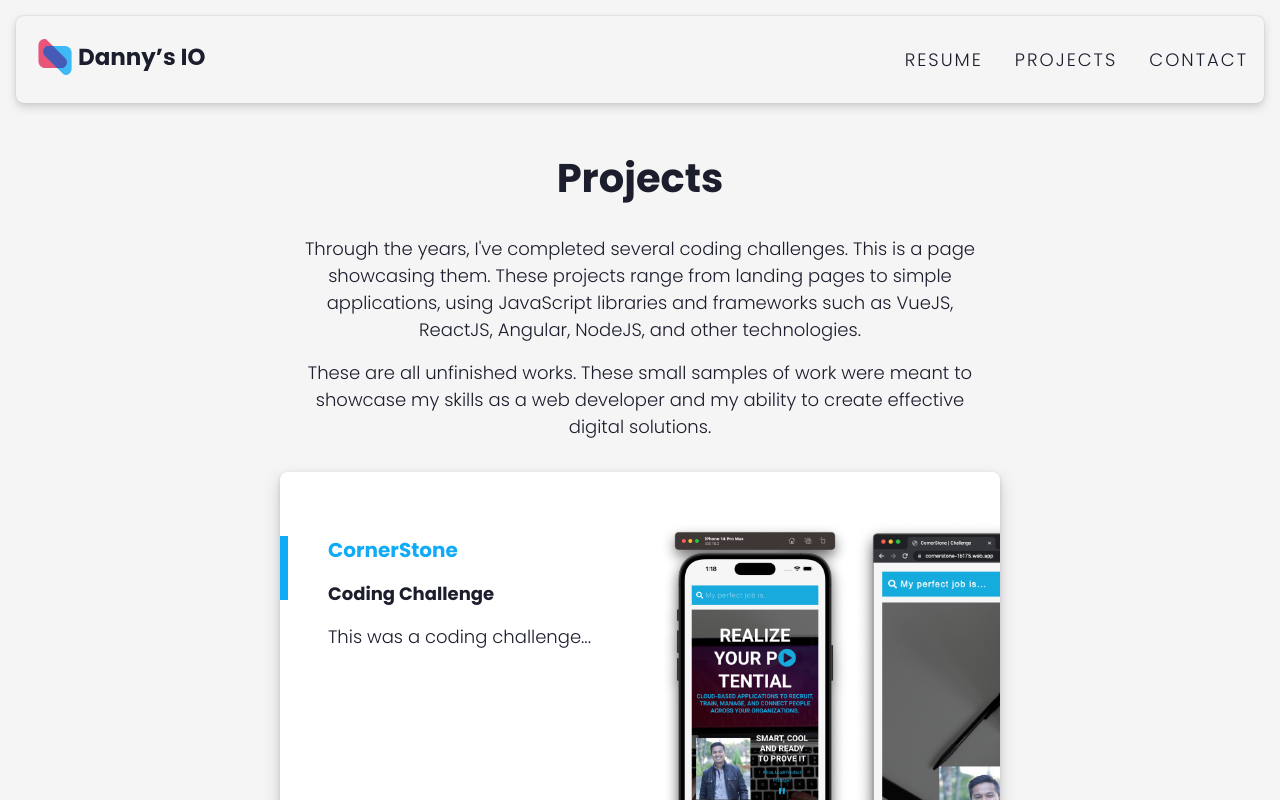
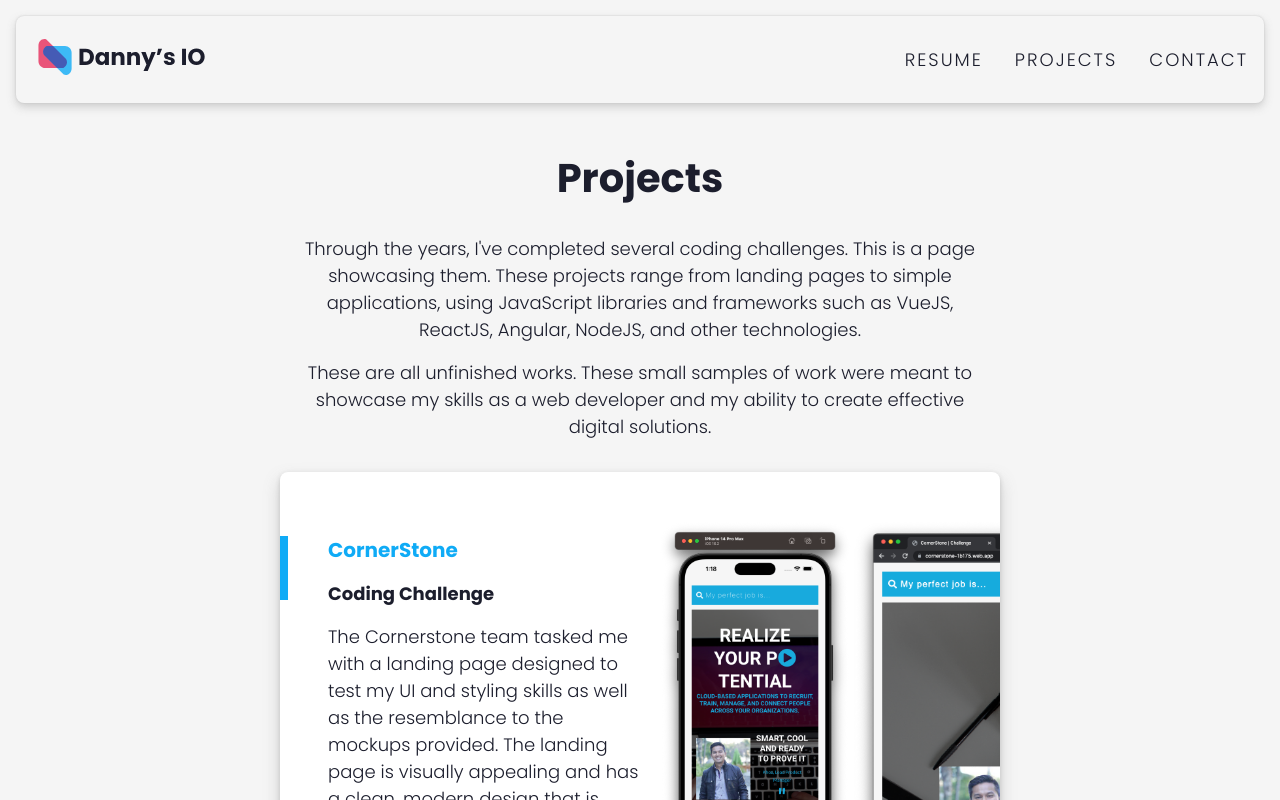
Before and after one commit to dannyk08/portfolio, a Next.js app: page /projects in a window 1280 px wide. Built offline with nearby package versions, Linux system fonts and the light colour scheme.

Commit message:
Overall   * added product descriptions

```diff
--- a/src/data/projects.ts
+++ b/src/data/projects.ts
@@ -32,7 +32,7 @@ export default [
     heading: 'CornerStone',
     subHeading: 'Coding Challenge',
     url: 'https://cornerstone-1b175.web.app/',
-    description: 'This was a coding challenge...',
+    description: 'The Cornerstone team tasked me with a landing page designed to test my UI and styling skills as well as the resemblance to the mockups provided. The landing page is visually appealing and has a clean, modern design that is sure to capture the attention of visitors. The use of ReactJS and Webpack ensures that the app is fast and responsive, providing a seamless user experience.',
     images: [
       {
         url: '/images/projects/cornerstone-mobile.png',
@@ -55,7 +55,7 @@ export default [
     heading: 'AnattaDesign',
     subHeading: 'Coding Challenge',
     url: 'https://anattadesign-9c9c7.web.app/',
-    description: 'This was a coding challenge...',
+    description: 'AnattaDesign team provided a prompt where I had to build a hierarchical organization tool web application. The app was designed to help a company, called “The Boring” company, manage their employees efficiently. Built with VueJS, the app features a recursive component that displays a tree structure, allowing users to navigate the organizational chart.',
     images: [
       {
         url: '/images/projects/anattadesign-mobile.png',
@@ -83,7 +83,7 @@ export default [
     heading: 'Ritual',
     subHeading: 'Coding Challenge',
     url: 'https://ember-ritual.web.app/',
-    description: 'This was a coding challenge...',
+    description: 'The web app is an ingredient filtering tool designed to help users find and learn about ingredients. Built with EmberJS, the app challenged my ability to work with new tech. The app features a list of options that users can use to filter ingredients, making it easy to find specific ingredients. Users can also see detailed information on each ingredient, including nutritional value, recipes, and other useful information.',
     images: [
       {
         url: '/images/projects/ritual-mobile.png',
@@ -111,7 +111,7 @@ export default [
     heading: 'Fab Fit Fun',
     subHeading: 'Coding Challenge',
     url: 'https://fff-profiles.web.app/',
-    description: 'This was a coding challenge...',
+    description: 'This web app is a dynamic carousel of profiles that was built with ReactJS. The challenge of this project was that the data was not provided, which required me to improvise and come up with creative solutions to achieve the desired outcome. When a user clicks on a colleague\'s profile image, the app inserts a profile into a long running carousel of profiles, providing the user with a unique and engaging experience.',
     images: [
       {
         url: '/images/projects/fff-mobile.png',
@@ -139,7 +139,7 @@ export default [
     heading: 'Guitar Center',
     subHeading: 'Coding Challenge',
     url: 'https://guitar-center-vanilla.web.app/',
-    description: 'This was a coding challenge...',
+    description: 'A landing page for Guitar Center that met all the requirements without using any modern frontend libraries. The challenge was to complete the task in a short amount of time. To achieve this, I utilized my skills in HTML, CSS, and vanilla JavaScript and JQuery to create an aesthetically pleasing and user-friendly landing page.',
     images: [
       {
         url: '/images/projects/guitar-center-desktop.png',
@@ -157,7 +157,7 @@ export default [
     heading: 'Sellbrite',
     subHeading: 'Coding Challenge',
     url: 'https://sellbrite-vue.web.app/shop',
-    description: 'This was a coding challenge...',
+    description: 'An e-commerce web app using VueJS that challenged me to manage state between multiple routes and a cart component. The goal was to create an intuitive user experience where customers could easily add items to their cart and view their total cost. To achieve this, I utilized VueJS\'s reactive data bindings and computed properties to dynamically update the cart and total cost based on user interactions.',
     images: [
       {
         url: '/images/projects/sellbrite-mobile.png',
@@ -205,7 +205,7 @@ export default [
     heading: 'Beauty Counter',
     subHeading: 'Coding Challenge',
     url: 'https://vue-beautycounter.web.app/landing-page',
-    description: 'This was a coding challenge...',
+    description: 'The challenge consisted of two phases: first, I had to create a landing page that matched a design to the pixel, and second, I had to utilize an API of my choice to run queries and display the results. For the landing page, I carefully studied the provided design and used my skills in HTML, CSS, and JavaScript to create a responsive and visually stunning page. For the API challenge, the API is unavailable now.',
     images: [
       {
         url: '/images/projects/beauty-counter-mobile-landing-page.png',
```
